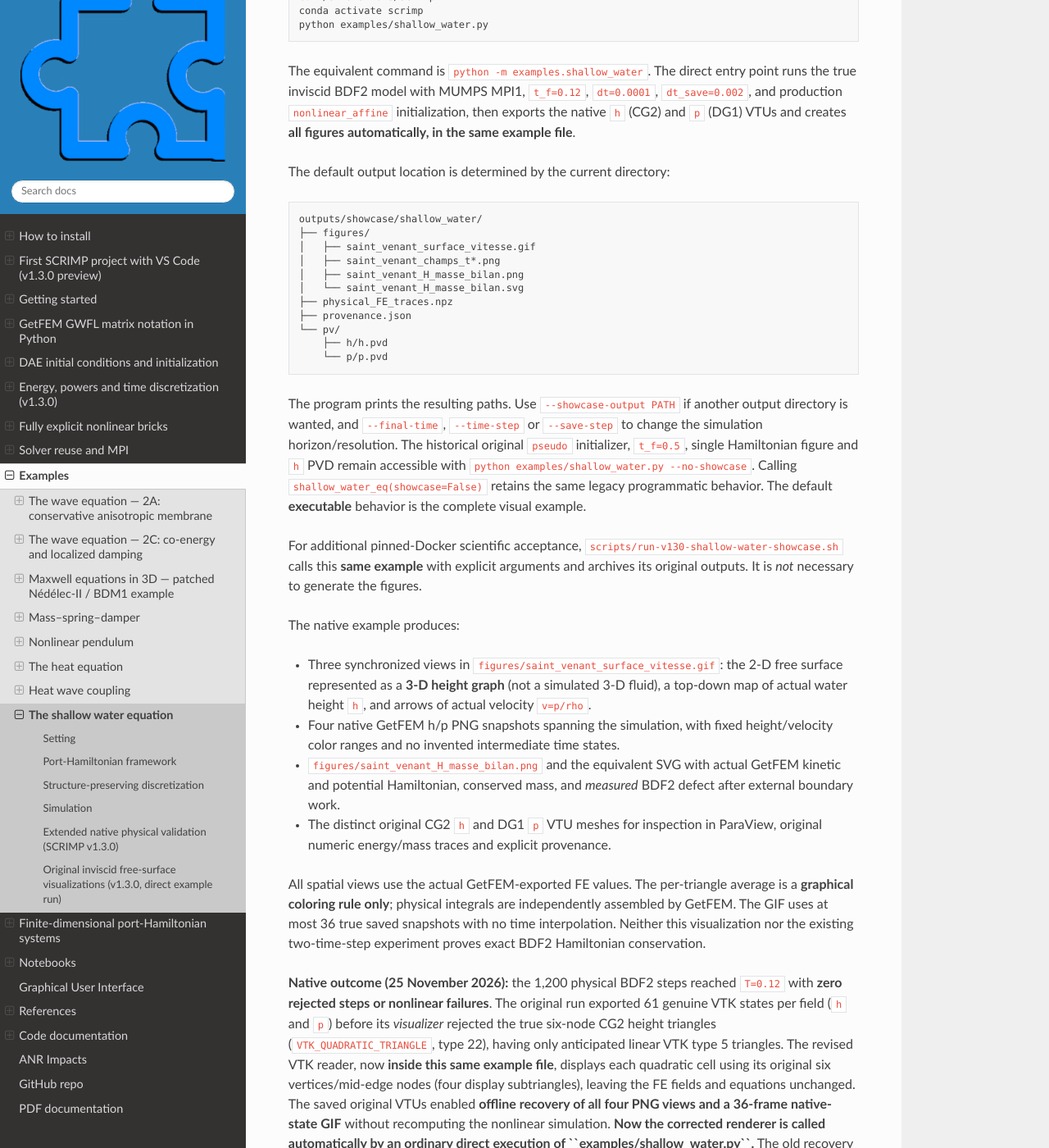
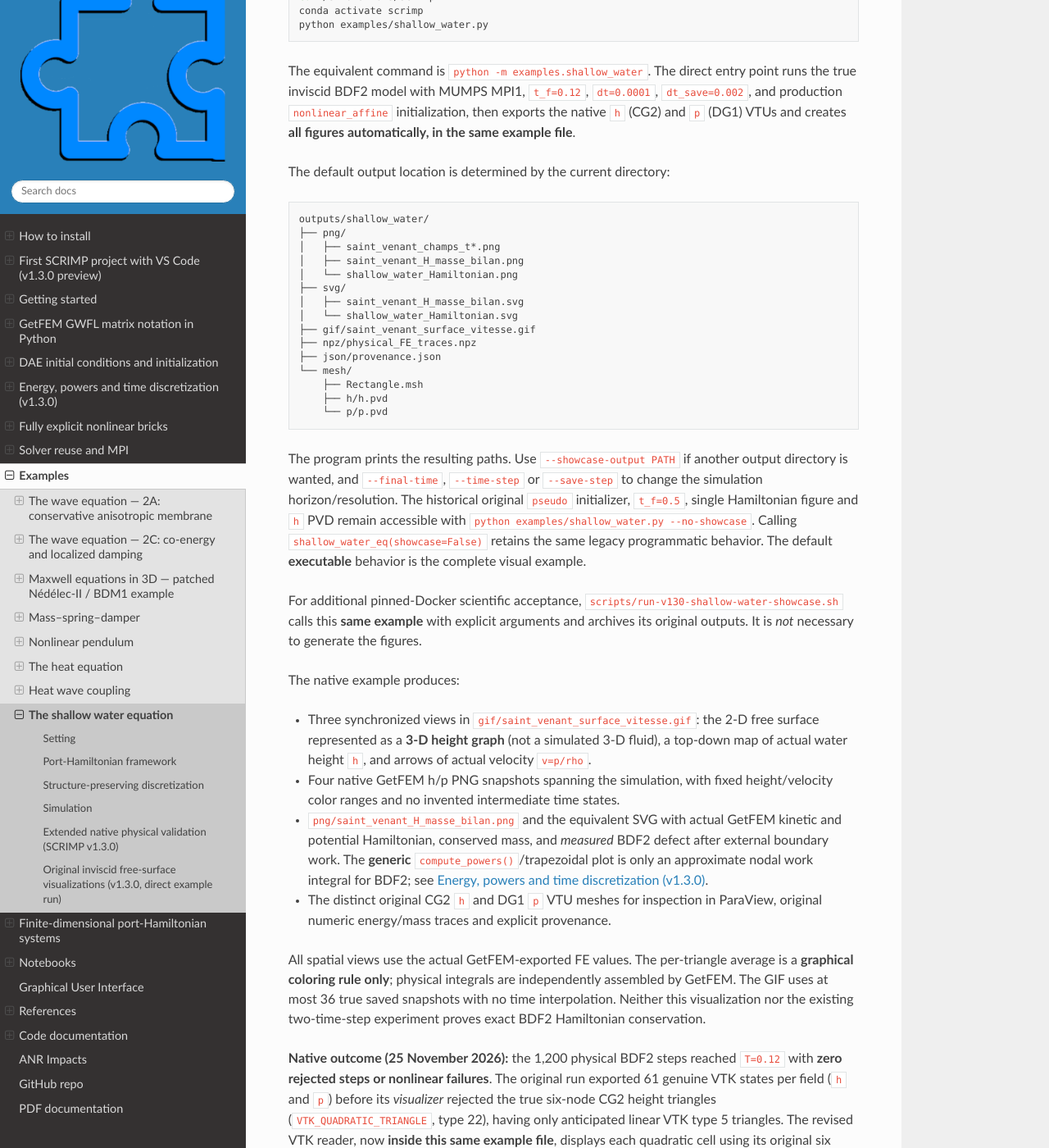
Before and after one commit to g-haine/scrimp, a Sphinx documentation site: the page built from docs/source/examples/shallow_water.rst, in a window 1280 px wide and 1400 px high, scrolled down 10930 px. Shown: the whole window at 82% size. Built offline with Sphinx 7.4.7 and the Read the Docs theme 3.1.0, drawn with Linux system fonts in a browser that asks for light colours.

Commit message:
docs(examples): replace stale figure paths with real canonical PNG/SVG/mesh/NPZ/GIF locations

```diff
--- a/docs/source/examples/shallow_water.rst
+++ b/docs/source/examples/shallow_water.rst
@@ -699,15 +699,19 @@ The default output location is determined by the current directory:
 
 .. code-block:: text
 
-   outputs/showcase/shallow_water/
-   ├── figures/
-   │   ├── saint_venant_surface_vitesse.gif
+   outputs/shallow_water/
+   ├── png/
    │   ├── saint_venant_champs_t*.png
    │   ├── saint_venant_H_masse_bilan.png
-   │   └── saint_venant_H_masse_bilan.svg
-   ├── physical_FE_traces.npz
-   ├── provenance.json
-   └── pv/
+   │   └── shallow_water_Hamiltonian.png
+   ├── svg/
+   │   ├── saint_venant_H_masse_bilan.svg
+   │   └── shallow_water_Hamiltonian.svg
+   ├── gif/saint_venant_surface_vitesse.gif
+   ├── npz/physical_FE_traces.npz
+   ├── json/provenance.json
+   └── mesh/
+       ├── Rectangle.msh
        ├── h/h.pvd
        └── p/p.pvd
 
@@ -730,7 +734,7 @@ original outputs. It is *not* necessary to generate the figures.
 The native example produces:
 
 - Three synchronized views in
-  ``figures/saint_venant_surface_vitesse.gif``:
+  ``gif/saint_venant_surface_vitesse.gif``:
   the 2-D free surface represented as a **3-D
   height graph** (not a simulated 3-D fluid),
   a top-down map of actual water height
@@ -740,11 +744,14 @@ The native example produces:
   spanning the simulation, with fixed
   height/velocity color ranges and no
   invented intermediate time states.
-- ``figures/saint_venant_H_masse_bilan.png``
+- ``png/saint_venant_H_masse_bilan.png``
   and the equivalent SVG with actual
   GetFEM kinetic and potential Hamiltonian,
   conserved mass, and *measured* BDF2
-  defect after external boundary work.
+  defect after external boundary work. The
+  **generic** ``compute_powers()``/trapezoidal
+  plot is only an approximate nodal work integral
+  for BDF2; see :doc:`../energy_and_power`.
 - The distinct original CG2 ``h`` and DG1
   ``p`` VTU meshes for inspection in ParaView,
   original numeric energy/mass traces and
```
